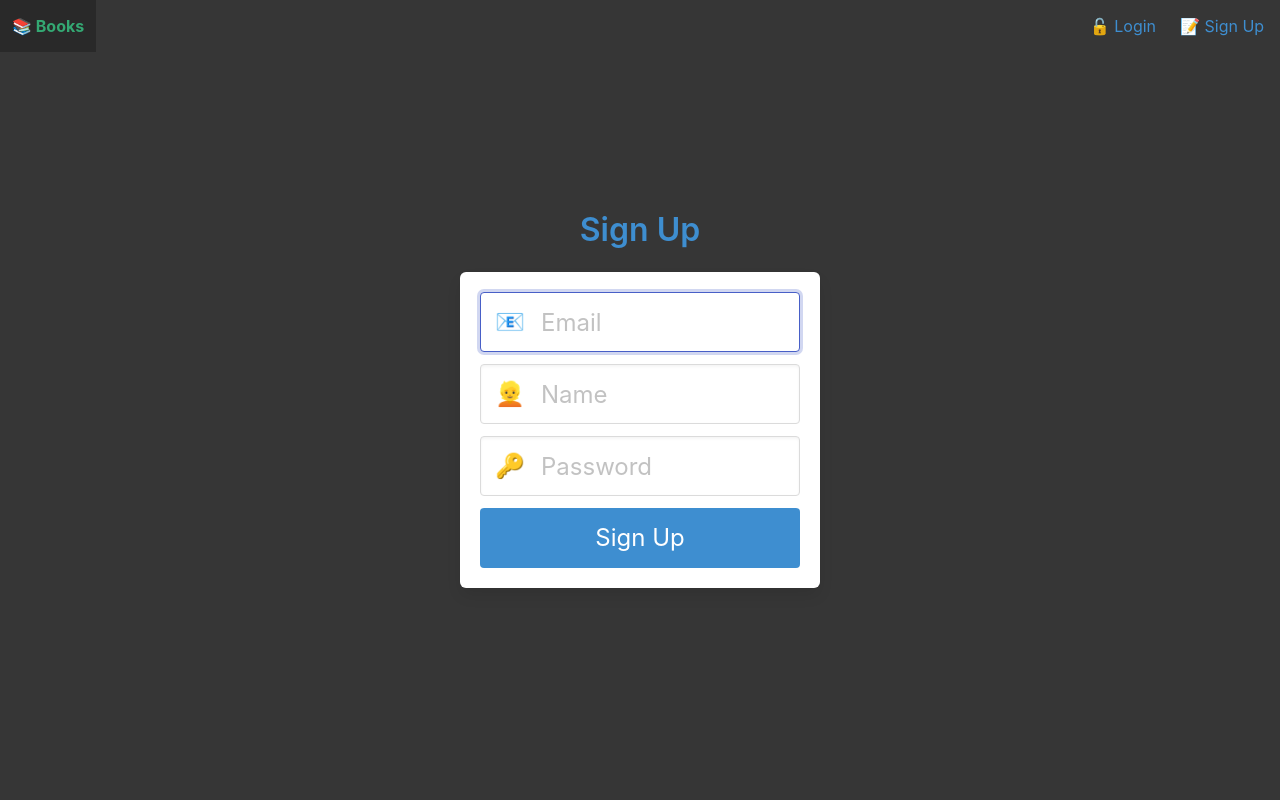
After one commit to vamsee9/FlaskLoginApp, a Flask app: page /admin-signup in a window 1280 px wide. The commit adds this page. Run offline with Flask 2, Linux system fonts and the light colour scheme.

Commit message:
[admin]: fixed admin login  with Auth
Signed-off-by: vamsee9 <4n0n5ur7@protonmail.com>

```diff
--- a/project/auth.py
+++ b/project/auth.py
@@ -1,8 +1,8 @@
 from flask import Blueprint, render_template, redirect, url_for, request, flash
 from werkzeug.security import generate_password_hash, check_password_hash
 from flask_login import login_user, logout_user, login_required
+from .models import books, person, Admin
 from datetime import datetime
-from .models import books, person, Admin
 from . import db
 
 
@@ -64,11 +64,6 @@ def signup_post():
     return redirect(url_for('auth.login'))
 
 
-@auth.route('/adminOP')
-def adminOP():
-    return render_template("adminOP.html", users=person.query.all())
-
-
 @auth.route('/admin')
 def admin():
     return render_template('admin.html')
@@ -80,53 +75,53 @@ def admin_post():
     password = request.form.get('password')
     remember = True if request.form.get('remember') else False
 
-    admin = Admin.query.filter_by(email=email).first()
+    admins = Admin.query.filter_by(email=email).first()
 
     # check if the user actually exists
     # take the user-supplied password, hash it, and compare it to the hashed password in the database
-    if not admin or not check_password_hash(admin.password, password):
+    if not admins or not check_password_hash(admins.password, password):
         flash('Please check your login details and try again.')
         # if the user doesn't exist or password is wrong, reload the page
         return redirect(url_for('auth.admin'))
 
     # if the above check passes, then we know the user has the right credentials
-    login_user(admin, remember=remember)
-    return redirect(url_for('auth.adminOP'))
+    login_user(admins, remember=remember)
+    return redirect(url_for('main.adminOP'))
 
 
-# @auth.route('/admin-signup')
-# def signup():
-#     return render_template('admin-signup.html')
+@auth.route('/admin-signup')
+def adminsignup():
+    return render_template('admin-signup.html')
 
 
-# @auth.route('/admin-signup', methods=['POST'])
-# def adminsignup_post():
-#     email = request.form.get('email')
-#     name = request.form.get('name')
-#     password = request.form.get('password')
-#     timestamp = datetime.now()
+@auth.route('/admin-signup', methods=['POST'])
+def adminsignup_post():
+    email = request.form.get('email')
+    name = request.form.get('name')
+    password = request.form.get('password')
+    timestamp = datetime.now()
 
-#     # if this returns a admin, then the email already exists in database
-#     admin = Admin.query.filter_by(email=email).first()
+    # if this returns a admin, then the email already exists in database
+    admins = Admin.query.filter_by(email=email).first()
 
-#     if admin:  # if a user is found, we want to redirect back to signup page so user can try again
-#         flash('Email address already exists')
-#         return redirect(url_for('auth.signup'))
+    if admins:  # if a user is found, we want to redirect back to signup page so user can try again
+        flash('Email address already exists')
+        return redirect(url_for('auth.adminsignup'))
 
-#     # create a new user with the form data. Hash the password so the plaintext version isn't saved.
-#     new_admin = Admin(email=email, name=name,
-#                     password=generate_password_hash(password, method='sha256'), timestamp=timestamp)
+    # create a new user with the form data. Hash the password so the plaintext version isn't saved.
+    new_admin = Admin(email=email, name=name,
+                      password=generate_password_hash(password, method='sha256'), timestamp=timestamp)
 
-#     # add the new user to the database
-#     db.session.add(new_admin)
-#     db.session.commit()
+    # add the new user to the database
+    db.session.add(new_admin)
+    db.session.commit()
 
-#     return redirect(url_for('auth.admin'))
+    return redirect(url_for('auth.admin'))
+
 
 @auth.route('/search', methods=['POST'])
 def search():
-    isbn=request.form.get("search")
-
+    isbn = request.form.get("search")
 
     book = books.query.all()
     return render_template('profile.html', book=book, name=isbn)
--- a/project/main.py
+++ b/project/main.py
@@ -1,3 +1,4 @@
+from project.models import person
 from flask import Blueprint, render_template
 from flask_login import login_required, current_user
 
@@ -14,6 +15,16 @@ def index():
 def profile():
     return render_template('profile.html', uname=current_user.name)
 
+@main.route('/adminOP')
+@login_required
+def adminOP():
+    return render_template("adminOP.html", users=person.query.all())
+
+
+@errors.app_errorhandler(401)
+def error_401(error):
+    return render_template('errors/401.html'), 401
+
 @errors.app_errorhandler(404)
 def error_404(error):
     return render_template('errors/404.html'), 404
--- a/project/models.py
+++ b/project/models.py
@@ -16,6 +16,7 @@ class Admin(UserMixin, db.Model):
     name = db.Column(db.String(1000))
     email = db.Column(db.String(100), unique=True)
     password = db.Column(db.String(100))
+    timestamp = db.Column(db.DateTime)
 
 class books(UserMixin, db.Model):
     isbn = db.Column(db.String(100), primary_key=True)
--- /dev/null
+++ b/project/templates/admin-signup.html
@@ -0,0 +1,46 @@
+{% extends "base.html" %}
+
+{% block content %}
+<div class="column is-4 is-offset-4">
+    <h3 class="title has-text-info">Sign Up</h3>
+    <div class="box">
+        {% with messages = get_flashed_messages() %}
+        {% if messages %}
+        <div class="notification is-danger">
+            {{ messages[0] }}. Go to <a href="{{ url_for('auth.admin') }}">login page</a>.
+        </div>
+        {% endif %}
+        {% endwith %}
+        <form method="POST" action="/admin-signup">
+            <div class="field">
+                <div class="control has-icons-left has-icons-right">
+                    <input class="input is-large" type="email" aria-required="true" name="email" placeholder="Email"
+                        autofocus=""><span class="icon is-small is-left">
+                        📧
+                    </span>
+                </div>
+            </div>
+
+            <div class="field">
+                <div class="control has-icons-left has-icons-right">
+                    <input class="input is-large" type="text" aria-required="true" name="name" placeholder="Name"
+                        autofocus=""><span class="icon is-small is-left">
+                        👱
+                    </span>
+                </div>
+            </div>
+
+            <div class="field">
+                <div class="control has-icons-left has-icons-right">
+                    <input class="input is-large" type="password" aria-required="true" name="password"
+                        placeholder="Password"><span class="icon is-small is-left">
+                        🔑
+                    </span>
+                </div>
+            </div>
+
+            <button class="button is-block is-info is-large is-fullwidth">Sign Up</button>
+        </form>
+    </div>
+</div>
+{% endblock %}
```
Also changed, not shown: project/__init__.py (+9 -2 lines), project/templates/adminOP.html (+5 -5 lines), project/templates/errors/401.html (added, +11 -0 lines).
